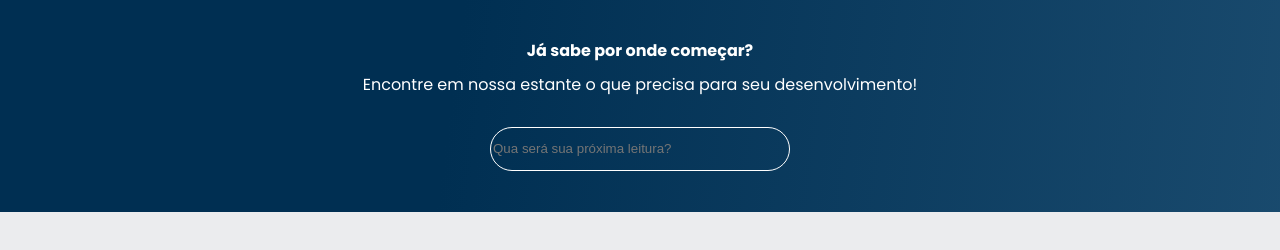
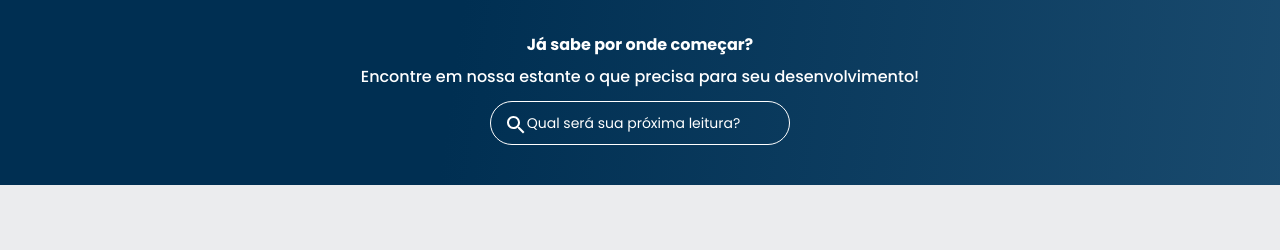
Before and after one commit to FabioGoulart17/CSS_Responsivo, a plain HTML site: page index.html in a window 1280 px wide. Shown: the part 86-336 px from the top of the page. Drawn offline with Linux system fonts and the light colour scheme.

Commit message:
finalização section banner

```diff
--- a/index.html
+++ b/index.html
@@ -53,7 +53,7 @@
     <section class="banner">
         <h2 class="banner__titulo">Já sabe por onde começar?</h2>
         <p class="banner__paragrafo">Encontre em nossa estante o que precisa para seu desenvolvimento!</p>
-        <input type="search" class="input_pesquisa" placeholder="Qua será sua próxima leitura?">
+        <input type="search" class="input_pesquisa" placeholder="Qual será sua próxima leitura?">
     </section>
 </body>
 
--- a/styles/banner.css
+++ b/styles/banner.css
@@ -1,23 +1,18 @@
 
 .banner {
-    display: flex;
-    flex-direction: column;
-    justify-content: center;
-    align-items: center;
     background: var(--azul-degrade);
     color: var(--branco);
-    height: 215px;
-    width: 100vw;
-    padding: 20px;
-    box-sizing: border-box;
     text-align: center;
+    padding: 2.5em 2em;
 }
 
 .input_pesquisa {
     border-radius: 24px;
     border: 1px solid var(--branco);
     background-color: transparent;
-    width: 380px;
+    color: var(--branco);
+    padding: 1em;
+    width: 100%;
     height: 44px;
     max-width: 300px;
 
@@ -26,14 +21,18 @@
 .banner__titulo {
     font-family: var(--fonte-principal);
     font-weight: 700;
-    padding: 5px;
 }
 
 .banner__paragrafo {
-    padding: 10px;
+    font-weight: 500;
+    margin: 1em 0;
+}
+
+.input_pesquisa::placeholder {
     font-family: var(--fonte-principal);
-    line-height: 1.4;
-    word-break: break-word;
+    font-size: 14px;
+    font-weight: 400;
     color: var(--branco);
-    padding-bottom: 30px;
+    text-align: center;
+    background: url(../img/Pesquisa.svg) no-repeat;
 }
```
Also changed, not shown: img/Pesquisa.svg (added).
